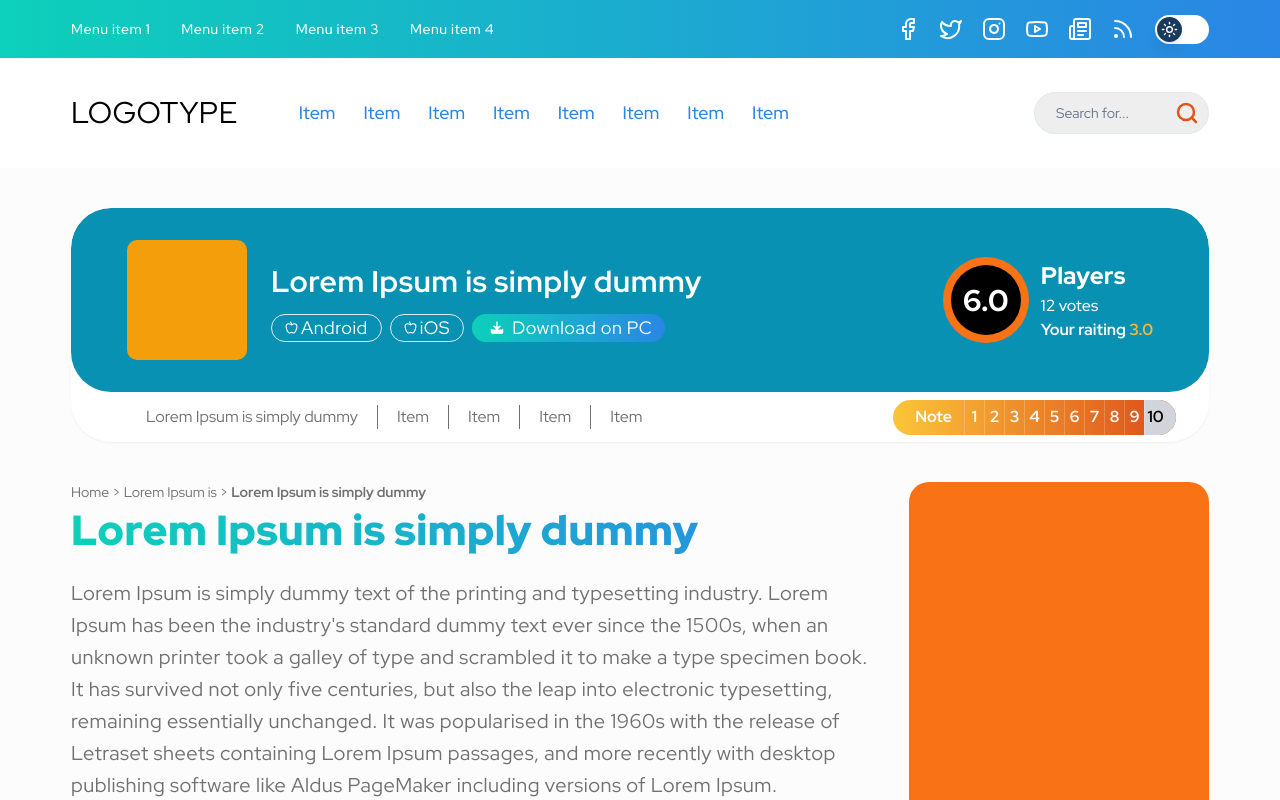
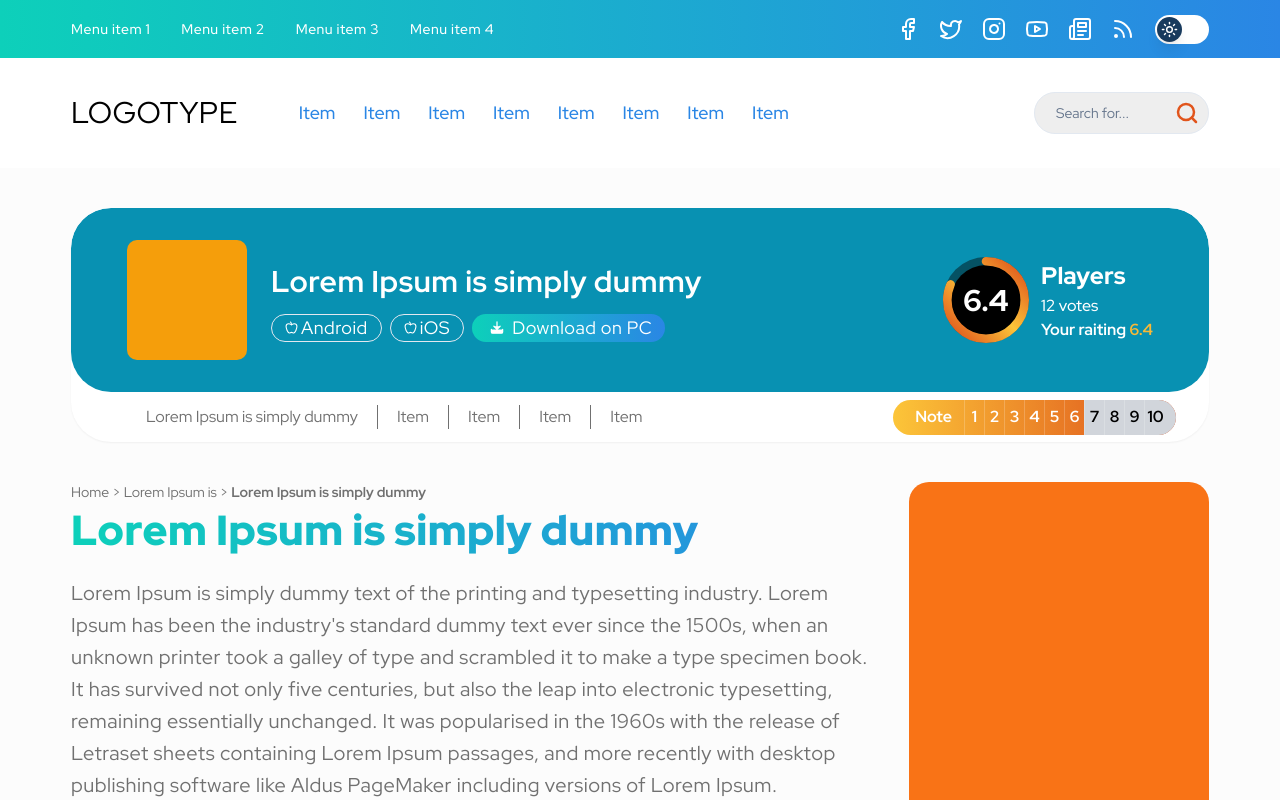
Before and after one commit to SHEFF48/my-app-test, a Next.js app: page / in a window 1280 px wide. Shown: the top 800 px of the page. Built offline with nearby package versions, Linux system fonts and the light colour scheme.

Commit message:
Circular progress bar

```diff
--- a/src/components/Banner/Banner.tsx
+++ b/src/components/Banner/Banner.tsx
@@ -41,8 +41,8 @@ const Banner = () => {
           </div>
         </div>
         <RaitingCircle
-          rate={6}
-          userRate={3}
+          rate={6.4}
+          userRate={6.4}
           votes={12}
           className="hidden lg:flex"
         />
@@ -76,7 +76,7 @@ const Banner = () => {
           </li>
         </ul>
 
-        <RaitingLine rate={9} />
+        <RaitingLine rate={6.4} />
       </div>
     </div>
   );
--- /dev/null
+++ b/src/components/CircularProgressBar/CirularProgressBar.tsx
@@ -0,0 +1,70 @@
+import { cn } from "@/lib/utils";
+import React from "react";
+
+interface CircularProgressProps {
+  rate: number;
+}
+
+const CircularProgress: React.FC<CircularProgressProps> = ({ rate }) => {
+  // Рассчитываем угол для дуги в соответствии с процентами
+  const progressAngle = (rate / 10) * 360;
+
+  return (
+    <div className="circle flex justify-center items-center relative h-[86px] w-[86px]">
+      {/* Внешний круговой фон */}
+      <svg
+        className="absolute w-full h-full"
+        viewBox="0 0 100 100"
+        xmlns="http://www.w3.org/2000/svg"
+      >
+        <defs>
+          <linearGradient
+            id="progressGradient"
+            x1="0%"
+            y1="0%"
+            x2="100%"
+            y2="100%"
+          >
+            <stop offset="0%" style={{ stopColor: "rgb(220, 74, 25)" }} />
+            <stop offset="50%" style={{ stopColor: "rgb(252, 197, 57)" }} />
+            <stop offset="100%" style={{ stopColor: "rgb(220, 74, 25)" }} />
+          </linearGradient>
+        </defs>
+        <circle
+          cx="50%"
+          cy="50%"
+          r="50%"
+          fill="rgba(0, 0, 0, 0.44)"
+          strokeWidth="10"
+          strokeLinecap="round"
+        />
+      </svg>
+
+      {/* Черный круг в центре с цифрами */}
+      <div className="absolute w-[70px] h-[70px] flex justify-center items-center bg-black text-white text-[30px] rounded-full font-extrabold overflow-hidden">
+        {rate.toFixed(1)}
+      </div>
+
+      {/* Круговой прогресс */}
+      <svg
+        className="absolute w-full h-full transform -rotate-90"
+        viewBox="0 0 100 100"
+        xmlns="http://www.w3.org/2000/svg"
+      >
+        <circle
+          cx="50%"
+          cy="50%"
+          r="45%"
+          fill="none"
+          stroke={`url(#progressGradient)`}
+          strokeWidth="10"
+          strokeDasharray={`${progressAngle} 360`}
+          strokeDashoffset="0"
+          strokeLinecap="round"
+        />
+      </svg>
+    </div>
+  );
+};
+
+export default CircularProgress;
--- a/src/components/RaitingCircle.tsx
+++ b/src/components/RaitingCircle.tsx
@@ -1,5 +1,6 @@
 import { cn } from "@/lib/utils";
 import React, { FC } from "react";
+import CircularProgressBar from "./CircularProgressBar/CirularProgressBar";
 
 interface IRate {
   votes?: number;
@@ -21,11 +22,8 @@ const RaitingCircle: FC<IRate> = ({
         className
       )}
     >
-      <div className="circle flex justify-center items-center h-[86px] w-[86px] rounded-full overflow-hidden bg-orange-500">
-        <div className="w-[70px] h-[70px] flex justify-center items-center bg-black text-white text-[30px] rounded-full font-extrabold overflow-hidden">
-          {rate.toFixed(1)}
-        </div>
-      </div>
+      <CircularProgressBar rate={rate} />
+
       <div className="description text-white">
         <h3 className="text-[24px] font-extrabold">Players</h3>
         <p className="text-[16px] font-medium">{votes.toFixed(0)} votes</p>
```
Also changed, not shown: src/components/CircularProgressBar/CircularProgressBar.css (added, +30 -0 lines), src/app/globals.css (line endings or trailing spaces).
